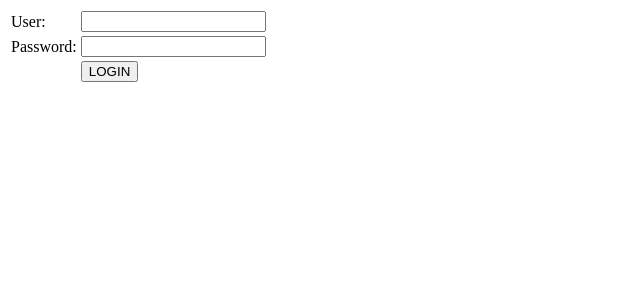
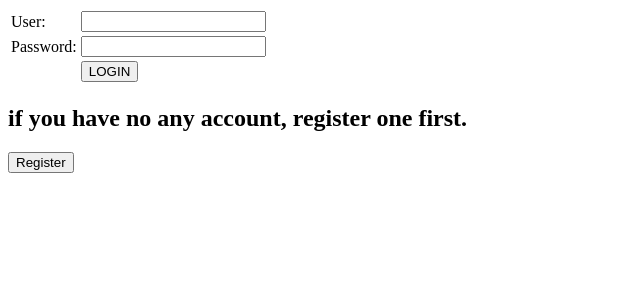
Before and after one commit to qcq/WeChat, a Python web app: template com/qcq/templates/login.html in a window 1280 px wide. Shown: the top 300 px of the page, without its empty margins (0-640 px from the left). Run offline with Jinja, Linux system fonts and the light colour scheme; the template is opened without the code that fills it, so the values that code supplies are empty.

Commit message:
add register button uner login heml

```diff
--- a/com/qcq/handles/url_mapping.py
+++ b/com/qcq/handles/url_mapping.py
@@ -156,7 +156,7 @@ class ToDoIndex:
             form = self.form()
             return webconst.render.todo(todos, form)
         else:
-            return '<h1>please login first!</h1>'
+            raise web.seeother('/login')
 
     def POST(self):
         """ Add new entry """
--- a/com/qcq/templates/login.html
+++ b/com/qcq/templates/login.html
@@ -14,3 +14,8 @@
         </tr>
     </table>
 </form>
+
+<h2>if you have no any account, register one first.</h2>
+<form action="/register" method="get">
+    <input type="submit" value="Register">
+</form>
```
